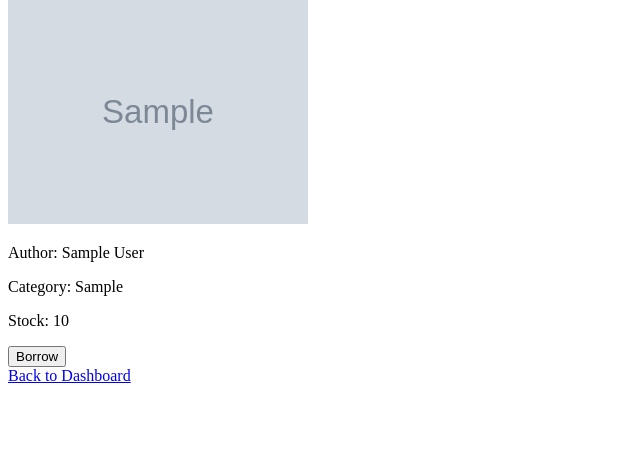
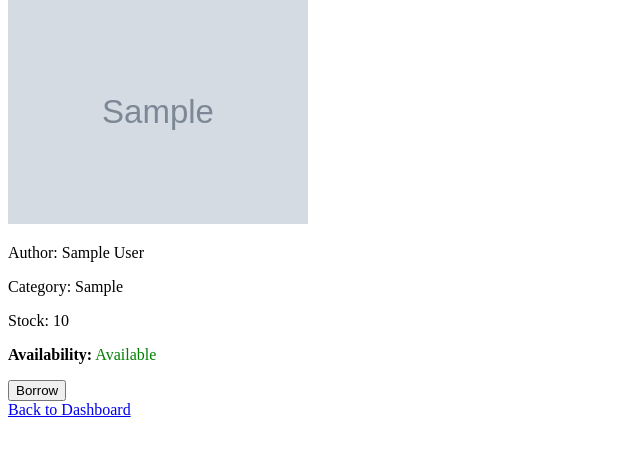
Before and after one commit to aminemastourii/library-system, a Django app: page /books/1/ in a window 1280 px wide. Shown: the part 81-537 px from the top of the page, without its empty margins (0-640 px from the left). Run offline with Django 5.2, Linux system fonts and the light colour scheme; a user stored in the database is signed in; tables that the repository leaves empty hold one stand-in row (values such as "Sample post"); grey boxes marked "Sample" are stand-in pictures.

Commit message:
add book availability feature

```diff
--- a/books/templates/books/book_detail.html
+++ b/books/templates/books/book_detail.html
@@ -16,6 +16,14 @@
     <p>Author: {{ book.author }}</p>
     <p>Category: {{ book.category }}</p>
     <p>Stock: {{ book.stock }}</p>
+
+    <p><strong>Availability:</strong>
+        {% if is_available %}
+            <span style="color: green;">Available</span>
+        {% else %}
+            <span style="color: red;">Not Available</span>
+        {% endif %}
+    </p>
 
     <!-- Display messages -->
     {% if messages %}
--- a/books/views.py
+++ b/books/views.py
@@ -21,6 +21,7 @@ class BookDetailView(DetailView):
         context = super().get_context_data(**kwargs)
         user = self.request.user
         book = self.get_object()
+        context['is_available'] = book.is_available()
         context['can_borrow'] = book.is_available() and Borrowing.objects.filter(
             borrower=user, end_date__gte=timezone.now()).count() < 5
         context['borrow_limit_reached'] = Borrowing.objects.filter(
```
